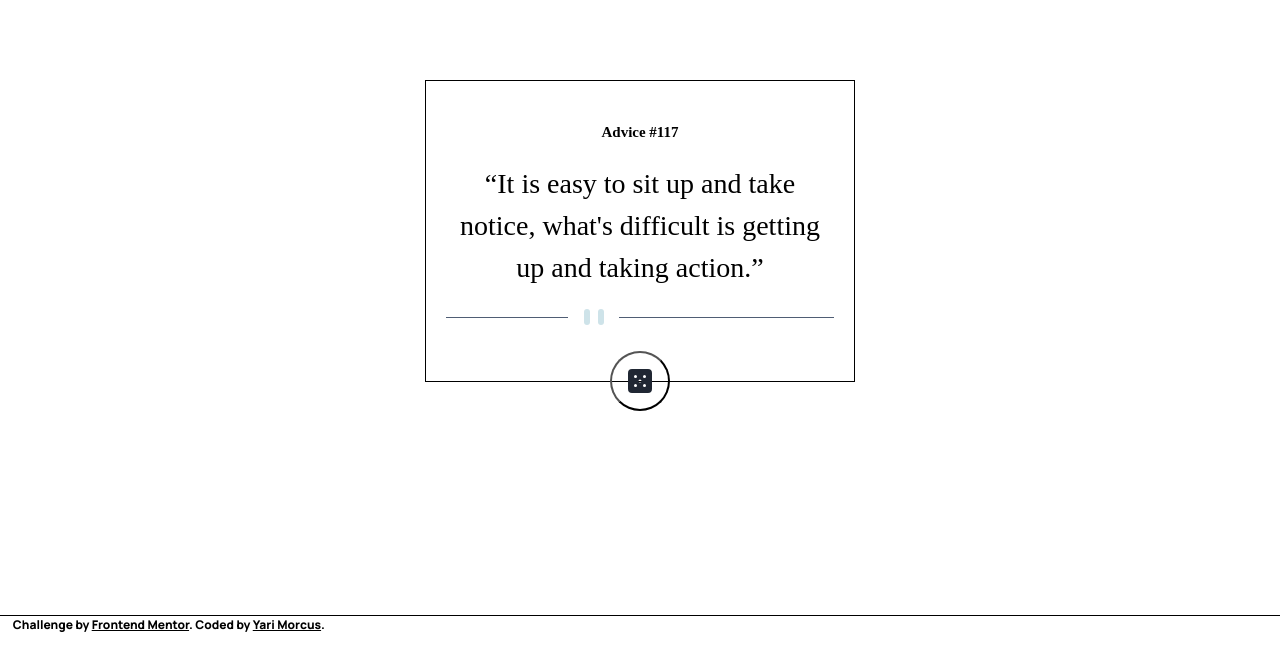
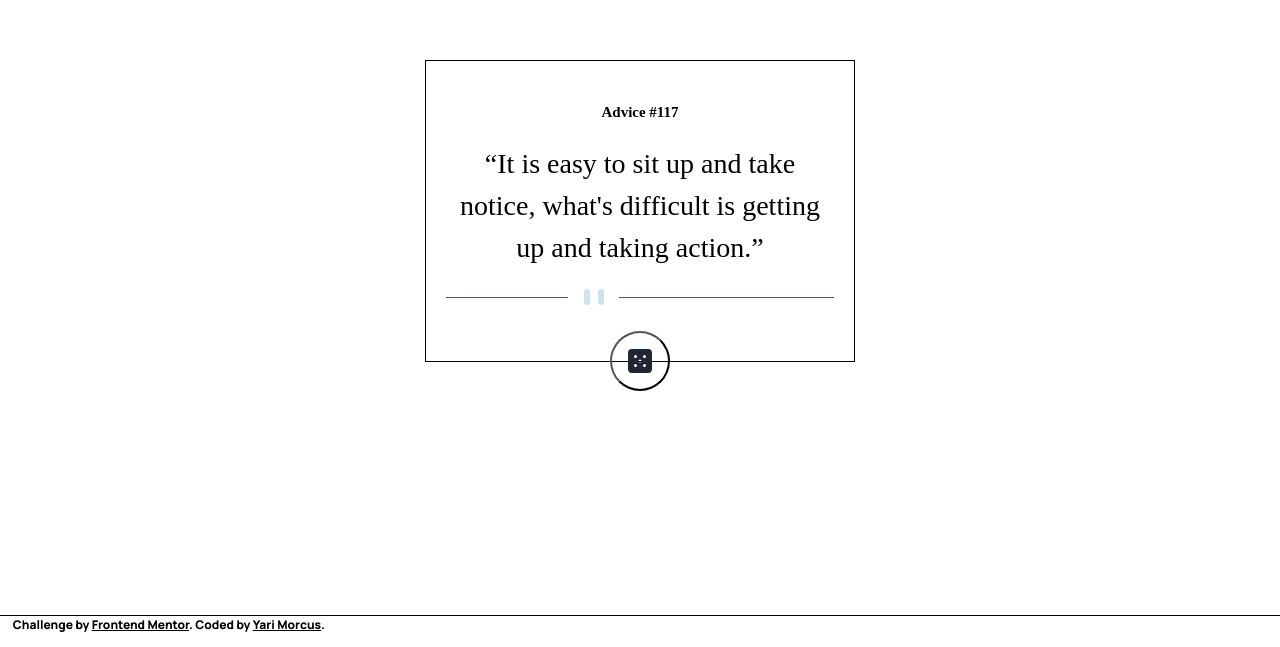
Before and after one commit to YariMorcus/advice-generator-app, a website built with Parcel: page src/index.html in a window 1280 px wide. Shown: the part 153-800 px from the top of the page. Built offline with nearby package versions, Linux system fonts and the light colour scheme.

Commit message:
Landscape orientation: add margin bottom

```diff
--- a/src/scss/components/_advice-generator.scss
+++ b/src/scss/components/_advice-generator.scss
@@ -49,4 +49,8 @@
   @include m.breakpoint-md() {
     max-width: 43rem;
   }
+
+  @include m.orientation-landscape() {
+    margin-bottom: 6rem;
+  }
 }
```
